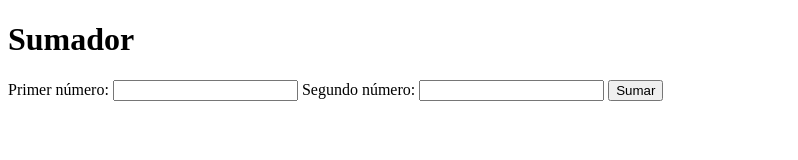
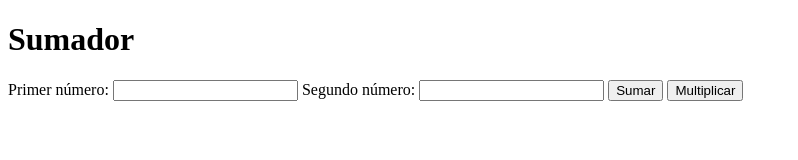
Before and after one commit to GCD418/IngeTDDDBase, a website built with Parcel: page index.html in a window 1280 px wide. Shown: the whole page, without its empty margins (0-798 px from the left). Built offline with nearby package versions, Linux system fonts and the light colour scheme.

Commit message:
Inclusion boton multiplicar

```diff
--- a/index.html
+++ b/index.html
@@ -11,6 +11,7 @@
       <label for="segundo-numero">Segundo número:</label>
       <input type="number" id="segundo-numero" />
       <input type="submit" value="Sumar" id="sumar-button" />
+      <input type="submit" value = "Multiplicar" id="boton-multiplicar">
     </form>
     <div id="resultado-div"></div>
 
```
